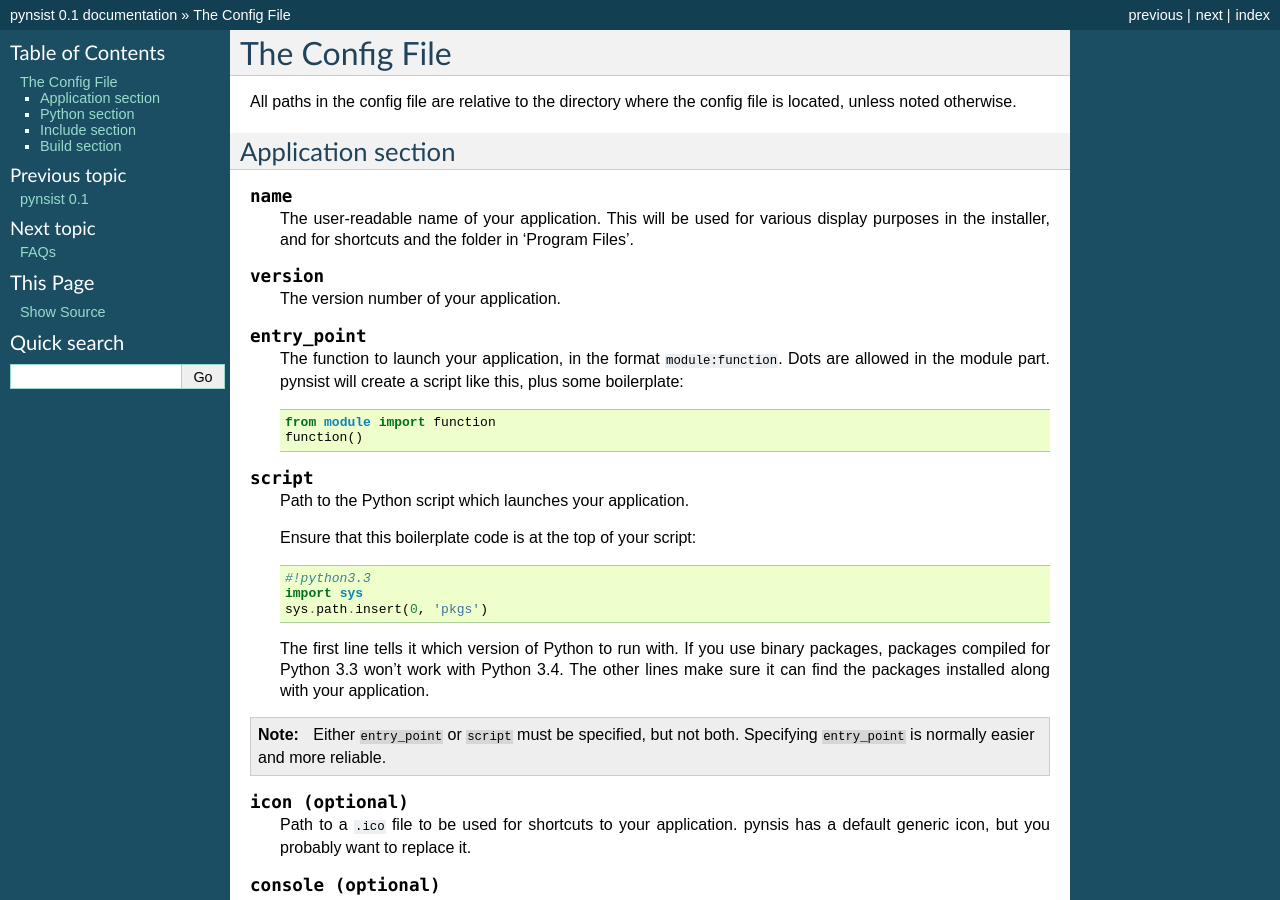
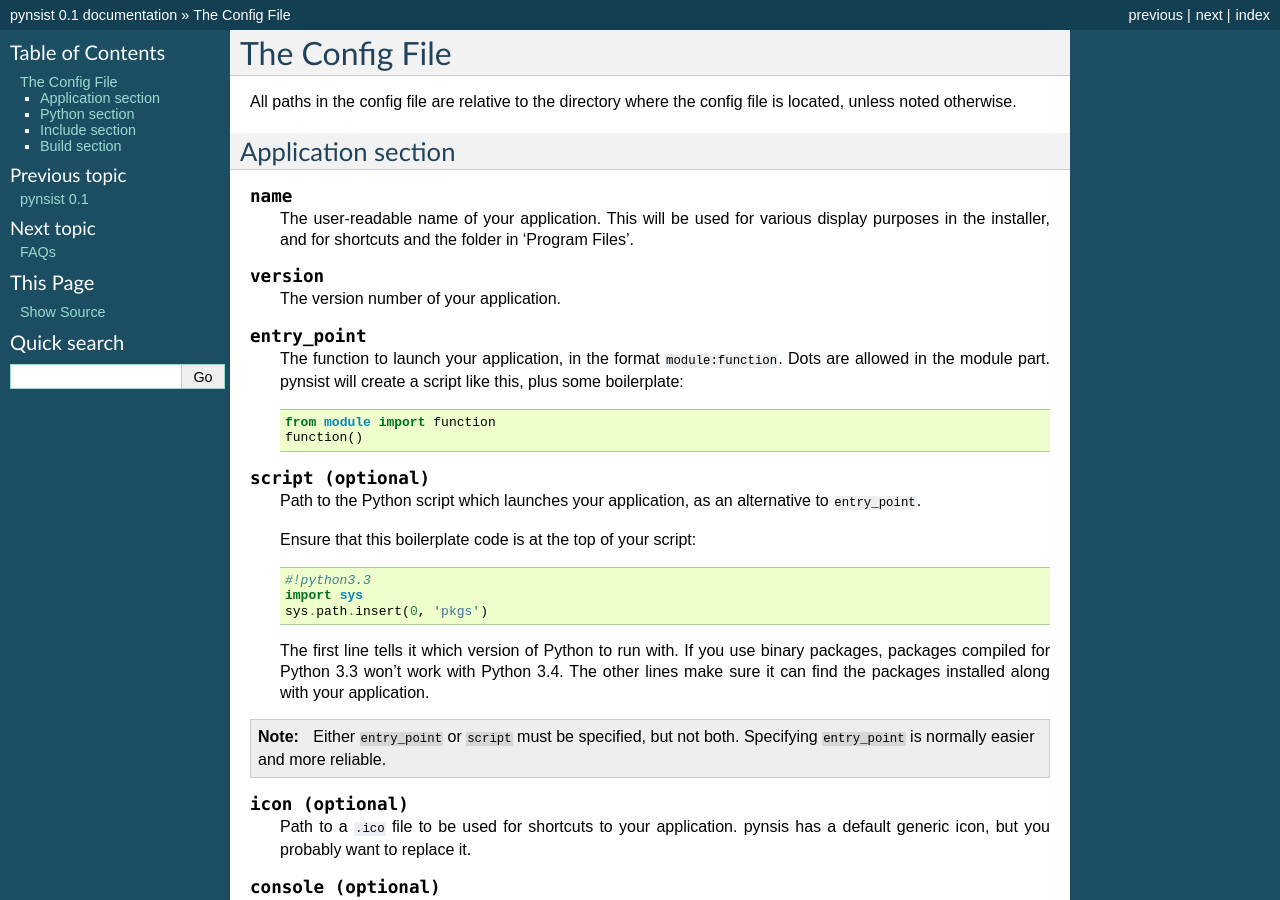
Before and after one commit to takluyver/pynsist, a Sphinx documentation site: the page built from doc/cfgfile.rst, in a window 1280 px wide and 900 px high. Built offline with Sphinx 7.4.7, drawn with Linux system fonts in a browser that asks for light colours.

Commit message:
Clarify documentation of config options

```diff
--- a/doc/cfgfile.rst
+++ b/doc/cfgfile.rst
@@ -26,9 +26,10 @@ Application section
        from module import function
        function()
 
-.. describe:: script
+.. describe:: script (optional)
 
-   Path to the Python script which launches your application.
+   Path to the Python script which launches your application, as an alternative
+   to ``entry_point``.
 
    Ensure that this boilerplate code is at the top of your script::
 
```
